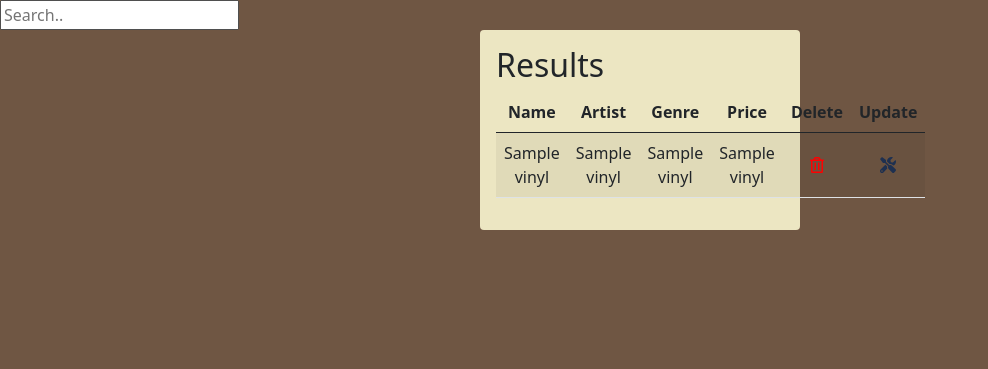
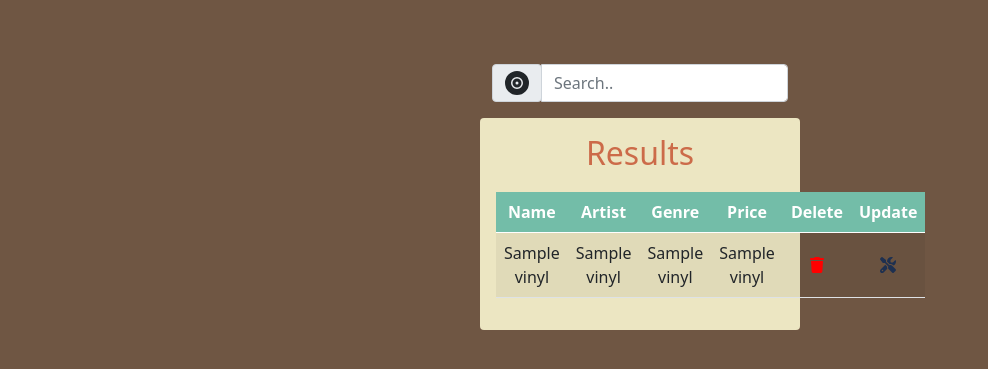
Before and after one commit to Summer23-CSCE-310-Database-Systems/github-setup-recordrecords, a Flask app: page /admin-vinyl in a window 1280 px wide. Shown: the top 369 px of the page, without its empty margins (0-988 px from the left). Run offline with Flask 3, Linux system fonts and the light colour scheme; a database or web service that is not in the repository returns one stand-in record (values such as "Sample title"); some libraries are stand-ins or nearby versions.

Commit message:
updated the admin vinyl page

```diff
--- a/templates/admin-vinyl.html
+++ b/templates/admin-vinyl.html
@@ -9,20 +9,25 @@
     <link href="https://cdn.jsdelivr.net/npm/bootstrap@5.0.2/dist/css/bootstrap.min.css" rel="stylesheet"></head>
 
     <!-- fontawesome 5 -->
-    <link rel="stylesheet" type="text/css"
-    href="https://cdnjs.cloudflare.com/ajax/libs/font-awesome/5.15.2/css/all.min.css"/>
-    <script defer src="https://cdnjs.cloudflare.com/ajax/libs/font-awesome/5.15.2/js/all.min.js"></script>
+    <link rel="stylesheet"
+    href="https://cdnjs.cloudflare.com/ajax/libs/font-awesome/6.4.0/css/all.min.css">
+    <script defer src="https://cdnjs.cloudflare.com/ajax/libs/font-awesome/6.4.0/js/all.min.js"></script>
 
 <body class="" style="background-color: #6F5643">
-    <div>
-        <input type="text" id="myInput" onkeyup="myFunction()" placeholder="Search..">
-    </div>
+    <div class="container" style="width: 25%; margin-top: 5%;">
+        <div class="input-group mb-3">
+            <div class="input-group-prepend">
+              <span class="input-group-text" id="basic-addon1"><i class="fa-solid fa-record-vinyl fa-xl"></i></span>
+            </div>
+            <input type="text" id="myInput" class="form-control" onkeyup="myFunction()" placeholder="Search.." aria-label="Search" aria-describedby="basic-addon1">
+          </div>
+       </div>
     <div class="container rounded flex-column p-3 w-25 h-100" style="background-color: #ECE6C2">
-        <h2>Results</h2>
+        <h2 style="text-align: center; margin-bottom: 20px; color: #CC6B49;">Results</h2>
         <form action="/admin-vinyl/update" method="post" id="upd-form"></form>
         <form action="/admin-vinyl/delete" method="post" id="del-form"></form>
         <table id="myTable" class="table table-striped">
-            <thead>
+            <thead style="color: white; background-color: #73BDA8;">
                 <tr id="row-header text-center align-middle">
                     <th style="text-align: center;">Name</th>
                     <th style="text-align: center;">Artist</th>
@@ -38,8 +43,8 @@
                 <td>{{ item[2] }}</td>
                 <td>{{ item[3] }}</td>
                 <td>{{ item[4] }}</td>
-                <td><button type="submit" class="btn btn-default btn-md" name="del" form="del-form" value="{{item[0]}}"><i class="far fa-trash-alt" style="color: red;"></i></button></td>
-                <td><button type="submit" class="btn btn-default btn-md" name="del" form="upd-form" value="{{item[0]}}"><i class="fas fa-tools" style="color: #1e3050;"></i></button></td>
+                <td><button type="submit" class="btn btn-default btn-md" name="del" form="del-form" value="{{item[0]}}"><i class="far fa-solid fa-trash" style="color: red;"></i></button></td>
+                <td><button type="submit" class="btn btn-default btn-md" name="del" form="upd-form" value="{{item[0]}}"><i class="fa-solid fa-screwdriver-wrench" style="color: #1e3050;"></i></button></td>
             </tr>
             {% endfor %}
 
```
